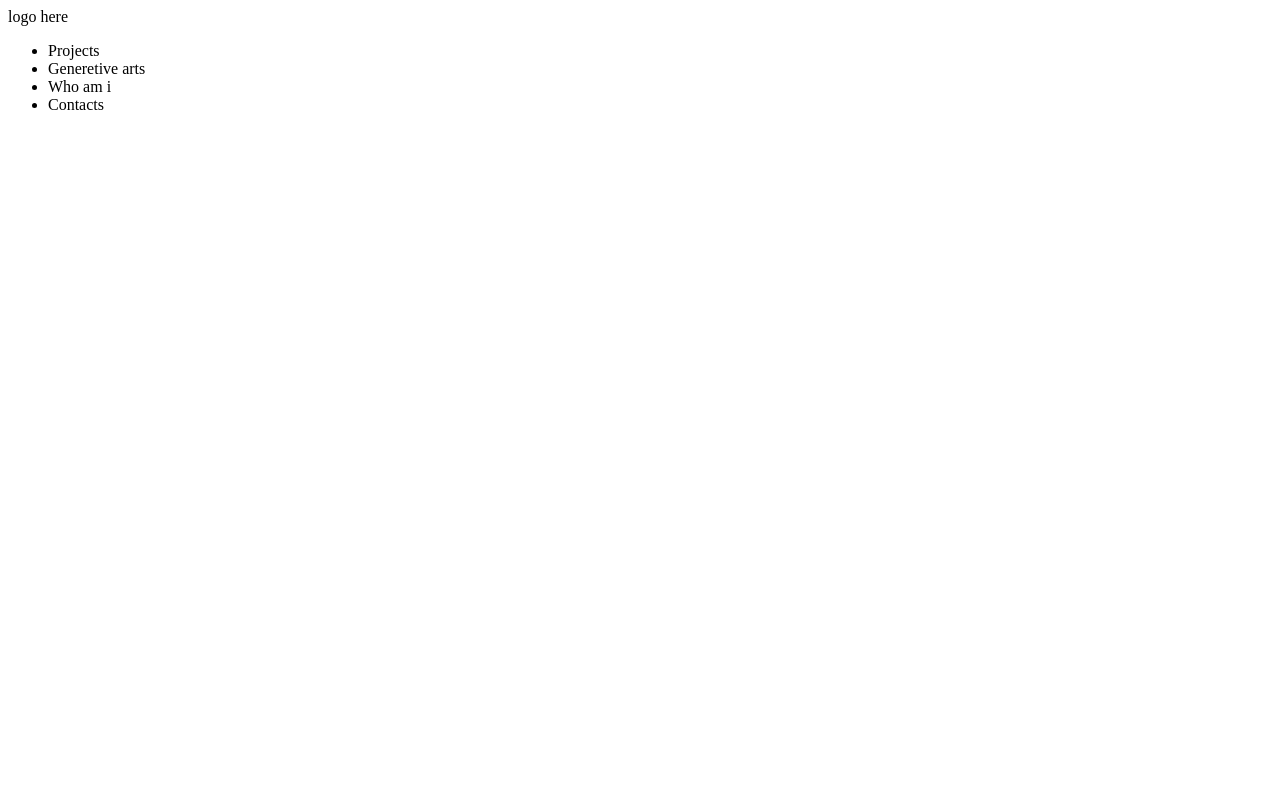
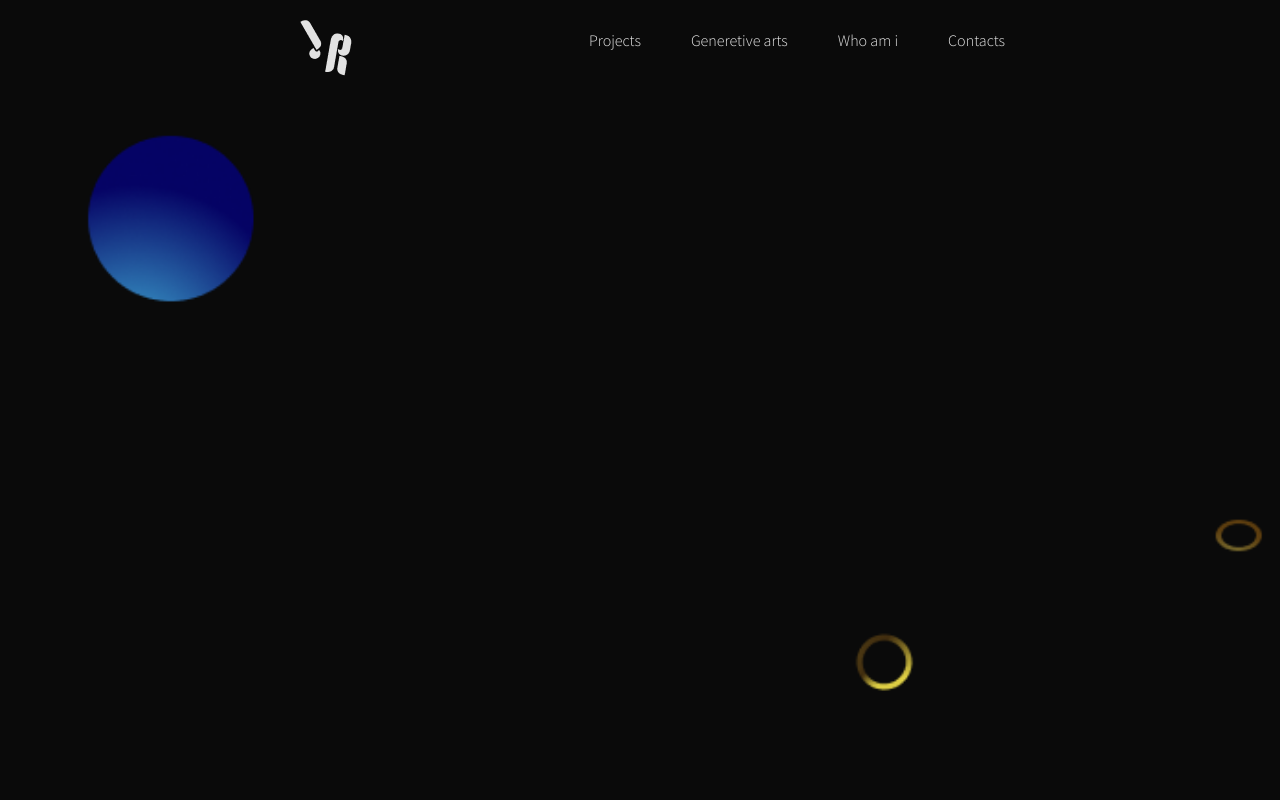
Before and after one commit to thisisjacopo/thisisjacopo2, a plain HTML site: page index.html in a window 1280 px wide. Shown: the top 800 px of the page. Drawn offline with Linux system fonts and the light colour scheme.

Commit message:
styled up

```diff
--- a/index.html
+++ b/index.html
@@ -6,11 +6,23 @@
     <meta name="viewport" content="width=device-width, initial-scale=1.0" />
     <title>This is Jacopo</title>
     <link rel="stylesheet" href="./styles.css" />
+    <link rel="preconnect" href="https://fonts.googleapis.com" />
+    <link rel="preconnect" href="https://fonts.gstatic.com" crossorigin />
+    <link rel="preconnect" href="https://fonts.googleapis.com" />
+    <link rel="preconnect" href="https://fonts.gstatic.com" crossorigin />
+    <link rel="preconnect" href="https://fonts.googleapis.com" />
+    <link rel="preconnect" href="https://fonts.gstatic.com" crossorigin />
+    <link rel="preconnect" href="https://fonts.googleapis.com" />
+    <link rel="preconnect" href="https://fonts.gstatic.com" crossorigin />
+    <link
+      href="https://fonts.googleapis.com/css2?family=Source+Sans+Pro:wght@300&display=swap"
+      rel="stylesheet"
+    />
   </head>
   <body>
     <div class="navbar-container">
       <nav>
-        <div class="logo-container">logo here</div>
+        <img src="./assets/icon.png" alt="" />
         <div class="navbar-links">
           <ul class="nav-ul">
             <li class="navbar-link">Projects</li>
--- a/styles.css
+++ b/styles.css
@@ -0,0 +1,101 @@
+* {
+  padding: 0;
+  margin: 0;
+  box-sizing: border-box;
+}
+
+body {
+  background-image: url(./assets/bkg.png);
+  background-size: cover;
+  height: 100%;
+  width: 100%;
+  color: rgb(233, 233, 233);
+  font-family: "Source Sans Pro", sans-serif;
+
+}
+
+.navbar-container {
+  height: 10vh;
+  width: 100%;
+  position: sticky;
+}
+
+nav {
+  width: 90%;
+  margin-left: 5%;
+  height: 100%;
+  display: flex;
+  flex-direction: row;
+  align-items: center;
+  justify-content: space-evenly;
+}
+
+nav ul {
+  width: 100%;
+  list-style: none;
+  display: flex;
+  flex-direction: row;
+  align-items: center;
+  justify-content: space-evenly;
+}
+
+li {
+  margin: 25px;
+}
+
+.main-contenct-container {
+  height: 100%;
+  width: 100%;
+}
+
+.section-container {
+  position: relative;
+  height: 100vh;
+  width: 100%;
+  display: flex;
+  align-items: center;
+  justify-content: center;
+  opacity: 0.05;
+}
+
+.section-container::before {
+  width: 100%;
+  height: 100vh;
+  background-image: url(./assets/images.jpeg);
+  background-size: cover;
+  position: absolute;
+  top: 0px;
+  right: 0px;
+  bottom: 0px;
+  left: 0px;
+  opacity: 0.005;
+  content: "";
+}
+
+@media only screen and (max-width: 900px) {
+  * {
+    padding: 0;
+    margin: 0;
+    box-sizing: border-box;
+  }
+  .navbar-container {
+    visibility: hidden;
+  }
+  .main-contenct-container {
+    background-color: persian-black;
+  }
+}
+
+@media only screen and (max-width: 650px) {
+  * {
+    padding: 0;
+    margin: 0;
+    box-sizing: border-box;
+  }
+  .navbar-container {
+    visibility: hidden;
+  }
+  .main-contenct-container {
+    background-color: persian-black;
+  }
+}
```
Also changed, not shown: assets/bkg.png (added), assets/icon.png (added), assets/images.jpeg (added).
